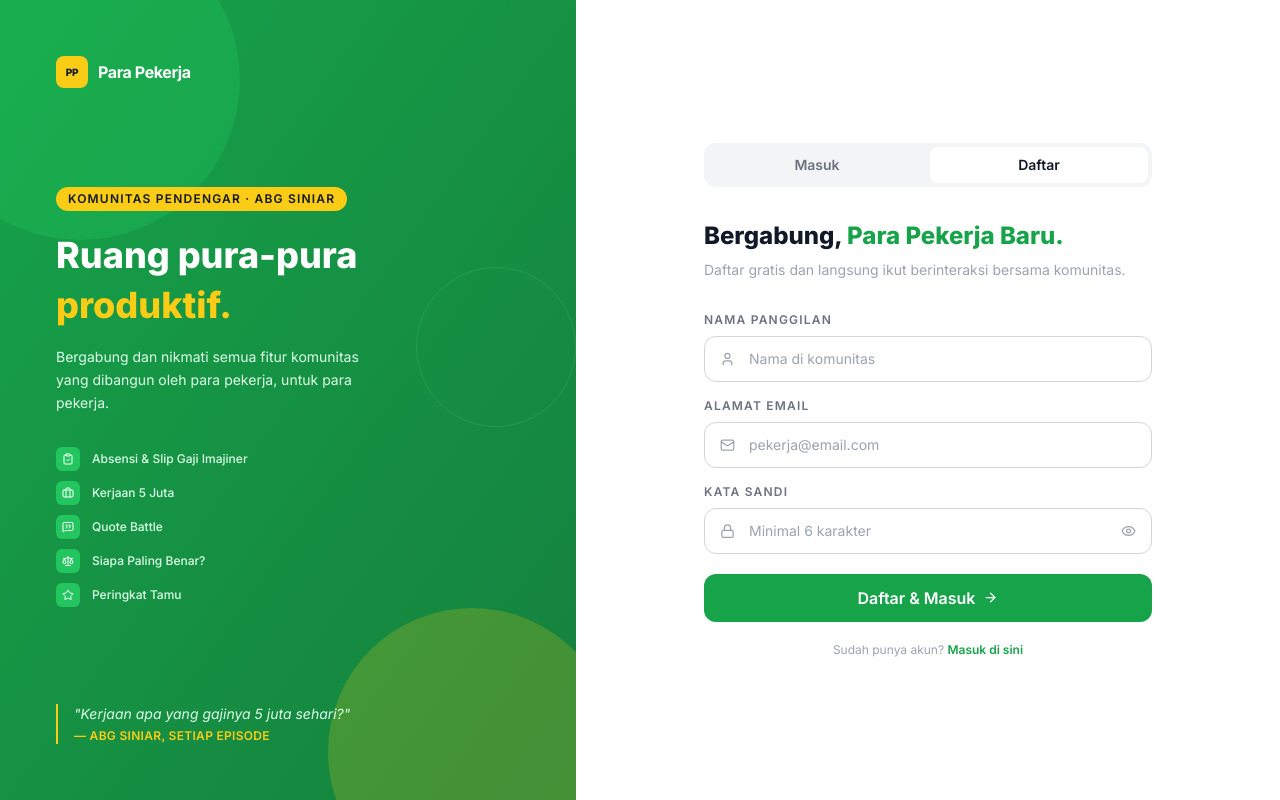
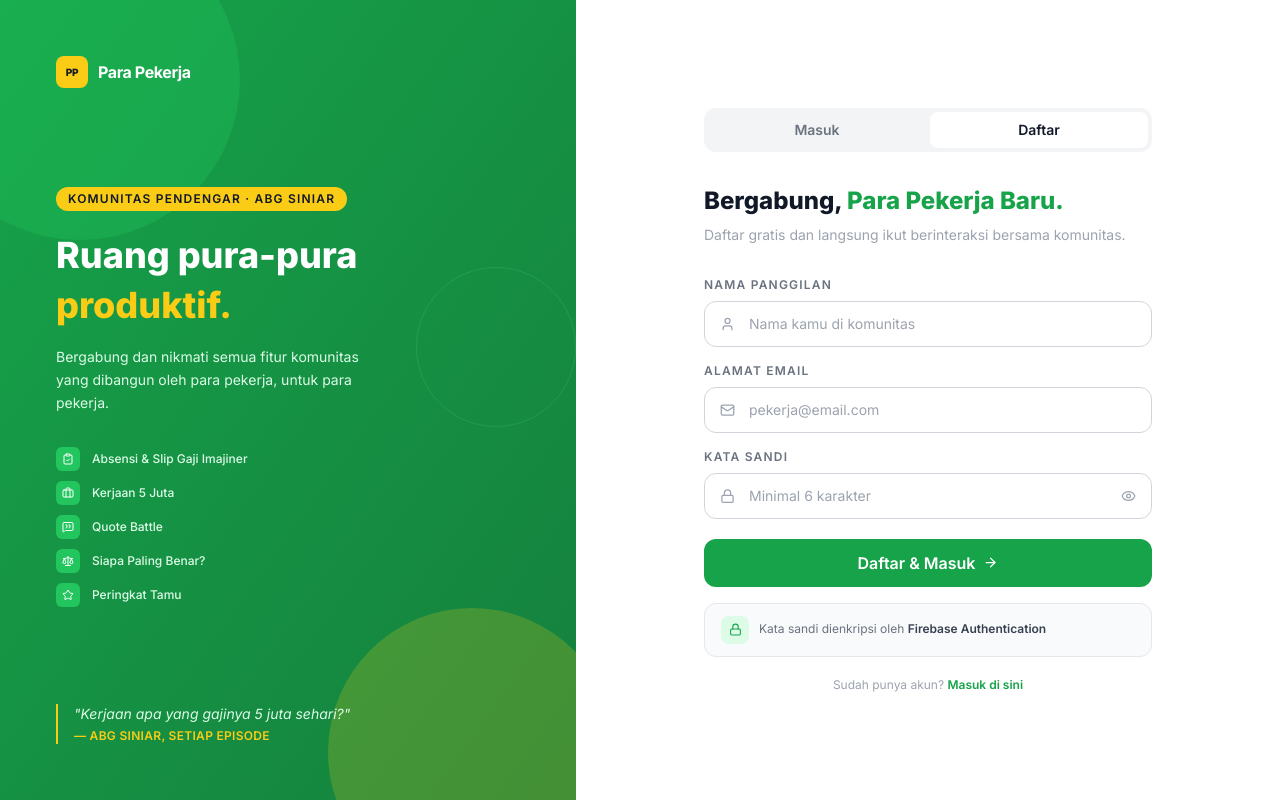
Before and after one commit to luqmanherifa/para-pekerja, a React (Vite) app: page / in a window 1280 px wide. Both pictures are taken after a click on the button "Daftar". Built offline with nearby package versions, Linux system fonts and the light colour scheme; no server answers.

Commit message:
Update login and register pages

```diff
--- a/src/pages/Login.jsx
+++ b/src/pages/Login.jsx
@@ -305,6 +305,18 @@ export default function Login() {
                   )}
                 </button>
 
+                <div className="flex items-center gap-2.5 bg-gray-50 border border-gray-200 rounded-xl px-4 py-3">
+                  <div className="w-7 h-7 rounded-lg bg-green-100 flex items-center justify-center shrink-0">
+                    <Lock size={13} className="text-green-600" />
+                  </div>
+                  <p className="text-xs text-gray-500 leading-snug">
+                    Kata sandi dienkripsi oleh{" "}
+                    <span className="font-semibold text-gray-700">
+                      Firebase Authentication
+                    </span>
+                  </p>
+                </div>
+
                 <p className="text-center text-xs text-gray-400 mt-1">
                   Belum punya akun?{" "}
                   <button
@@ -344,7 +356,7 @@ export default function Login() {
                     />
                     <input
                       type="text"
-                      placeholder="Nama di komunitas"
+                      placeholder="Nama kamu di komunitas"
                       value={registerName}
                       onChange={(e) => setRegisterName(e.target.value)}
                       required
@@ -426,6 +438,18 @@ export default function Login() {
                   )}
                 </button>
 
+                <div className="flex items-center gap-2.5 bg-gray-50 border border-gray-200 rounded-xl px-4 py-3">
+                  <div className="w-7 h-7 rounded-lg bg-green-100 flex items-center justify-center shrink-0">
+                    <Lock size={13} className="text-green-600" />
+                  </div>
+                  <p className="text-xs text-gray-500 leading-snug">
+                    Kata sandi dienkripsi oleh{" "}
+                    <span className="font-semibold text-gray-700">
+                      Firebase Authentication
+                    </span>
+                  </p>
+                </div>
+
                 <p className="text-center text-xs text-gray-400 mt-1">
                   Sudah punya akun?{" "}
                   <button
```
